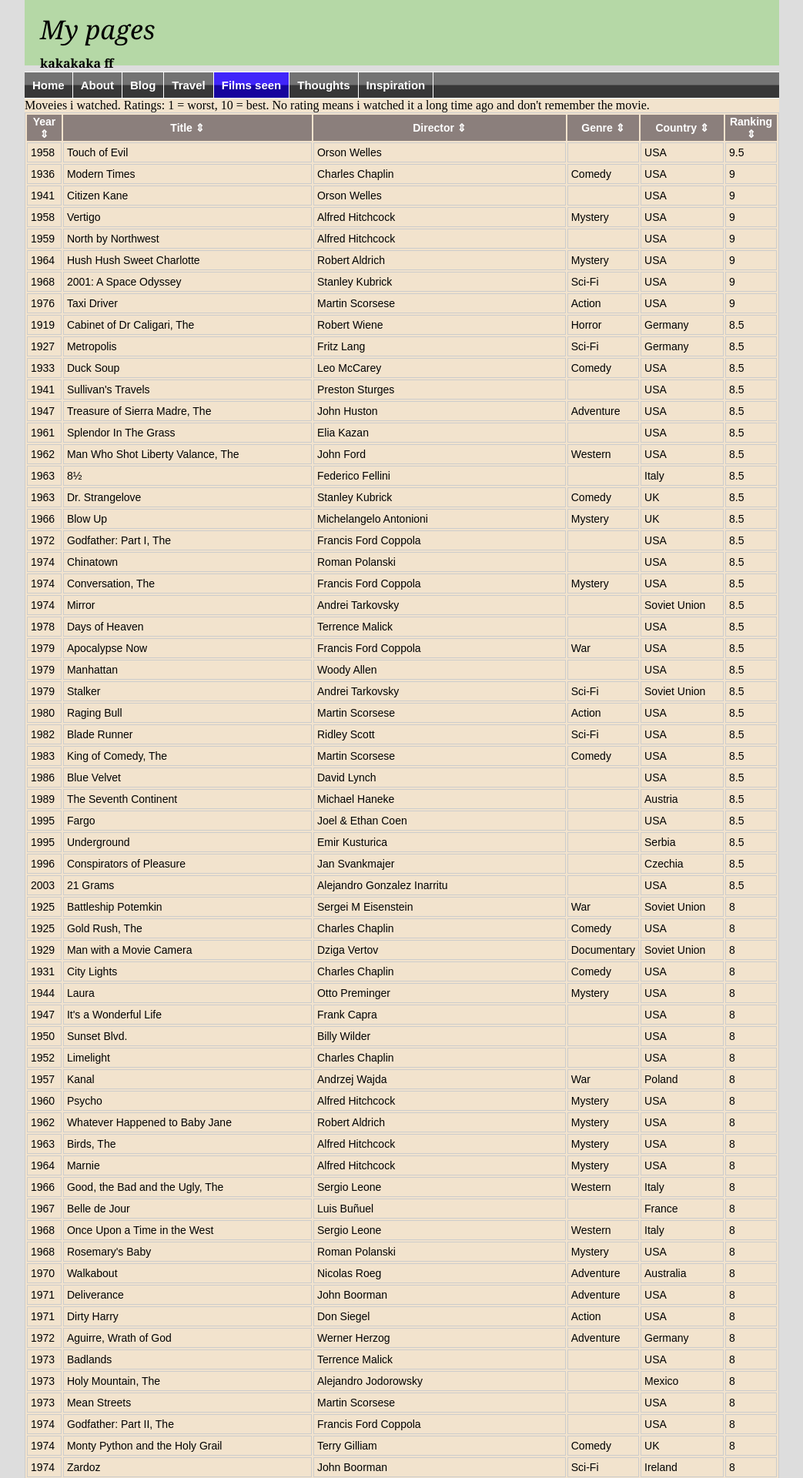
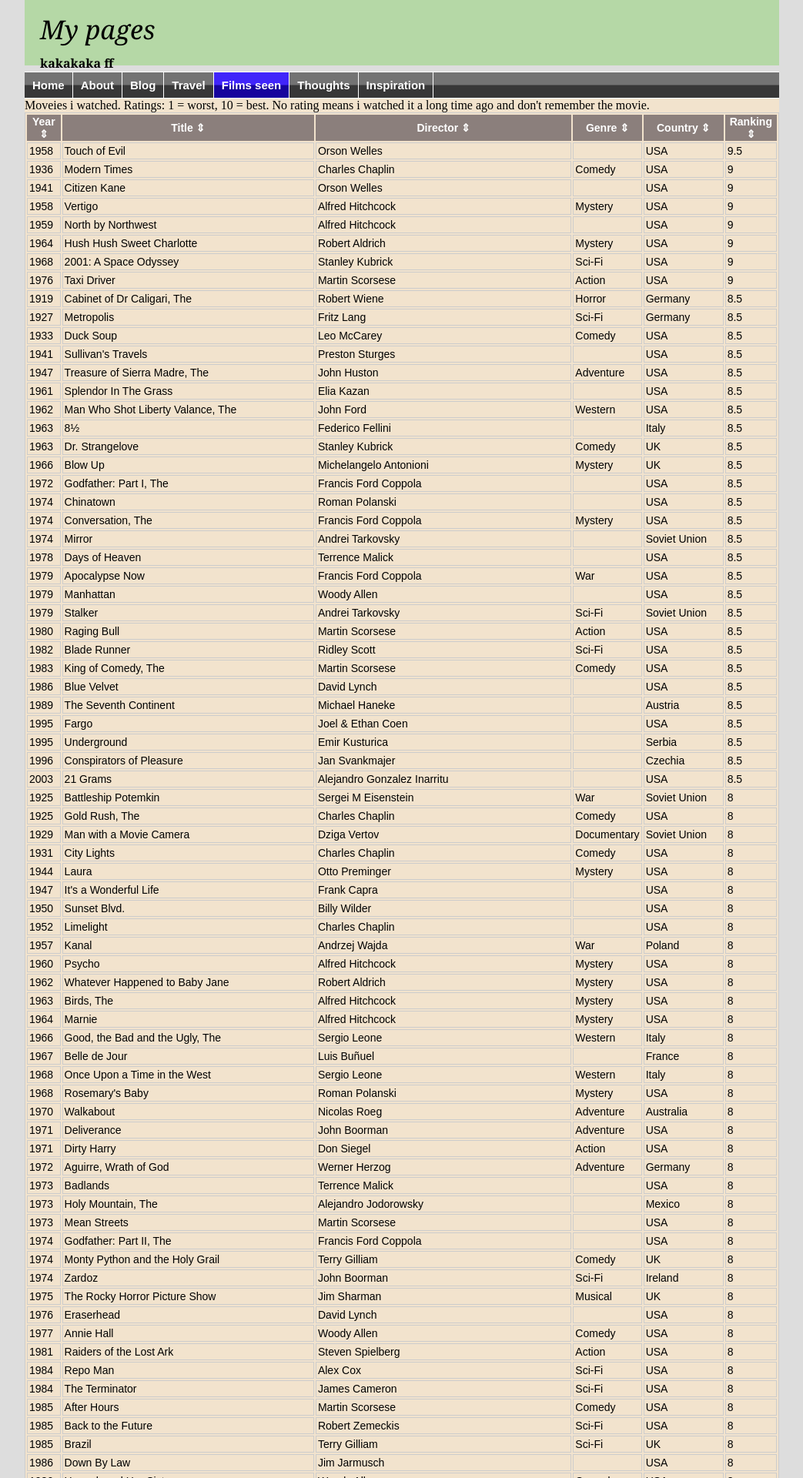
Before and after one commit to witba/witba.github.io, a Jekyll site: the page built from likes/index.html, in a window 1280 px wide. Shown: the top 1920 px of the page at 77% size, without its empty margins (118-1161 px from the left). Built offline with Jekyll 4.4.1, drawn with Linux system fonts in a browser that asks for light colours.

Commit message:
Update index.html

```diff
--- a/likes/index.html
+++ b/likes/index.html
@@ -20,8 +20,8 @@ No rating means i watched it a long time ago and don't remember the movie.
 		font-family: Arial, Helvetica, sans-serif;
 	}
 	.sortable td {
-		padding: 4px;
-		margin: 3px;
+		padding: 2px;
+		margin: 2px;
 		border: 1px solid #CCC;
 	}
 	.sortable th {
```
